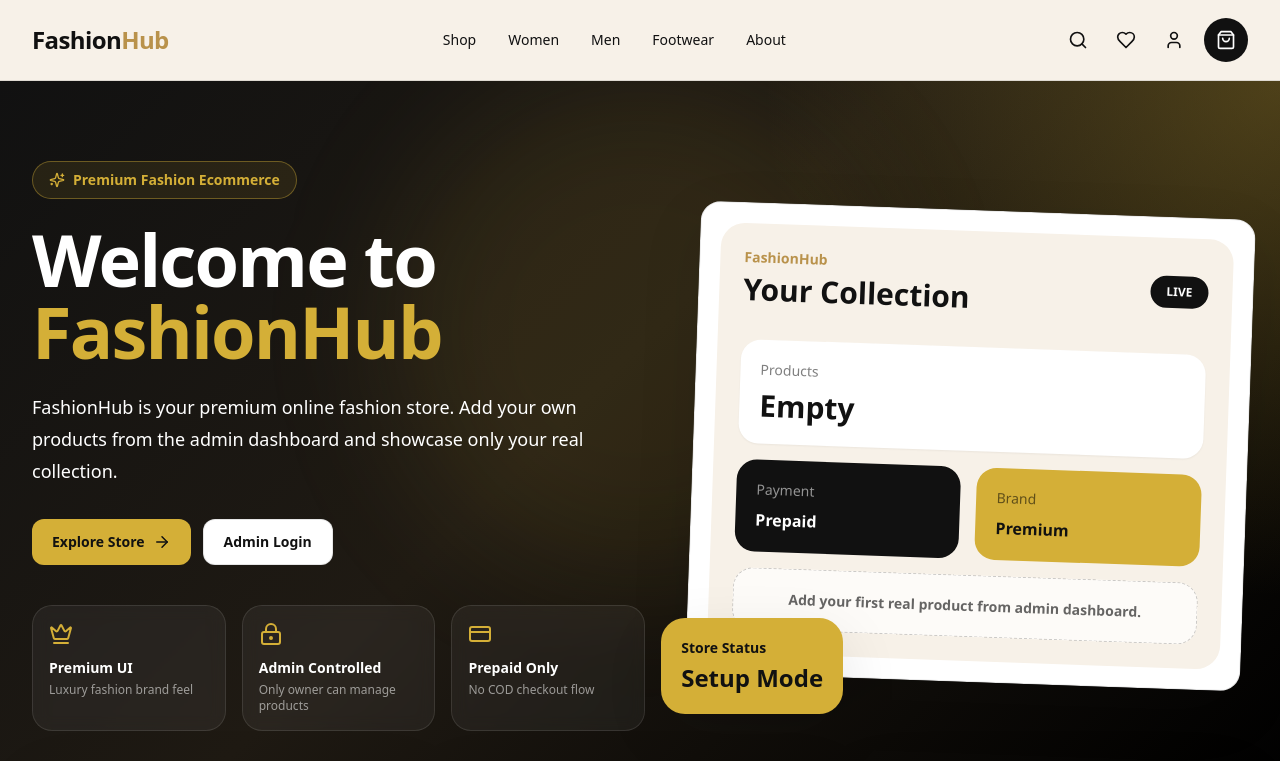
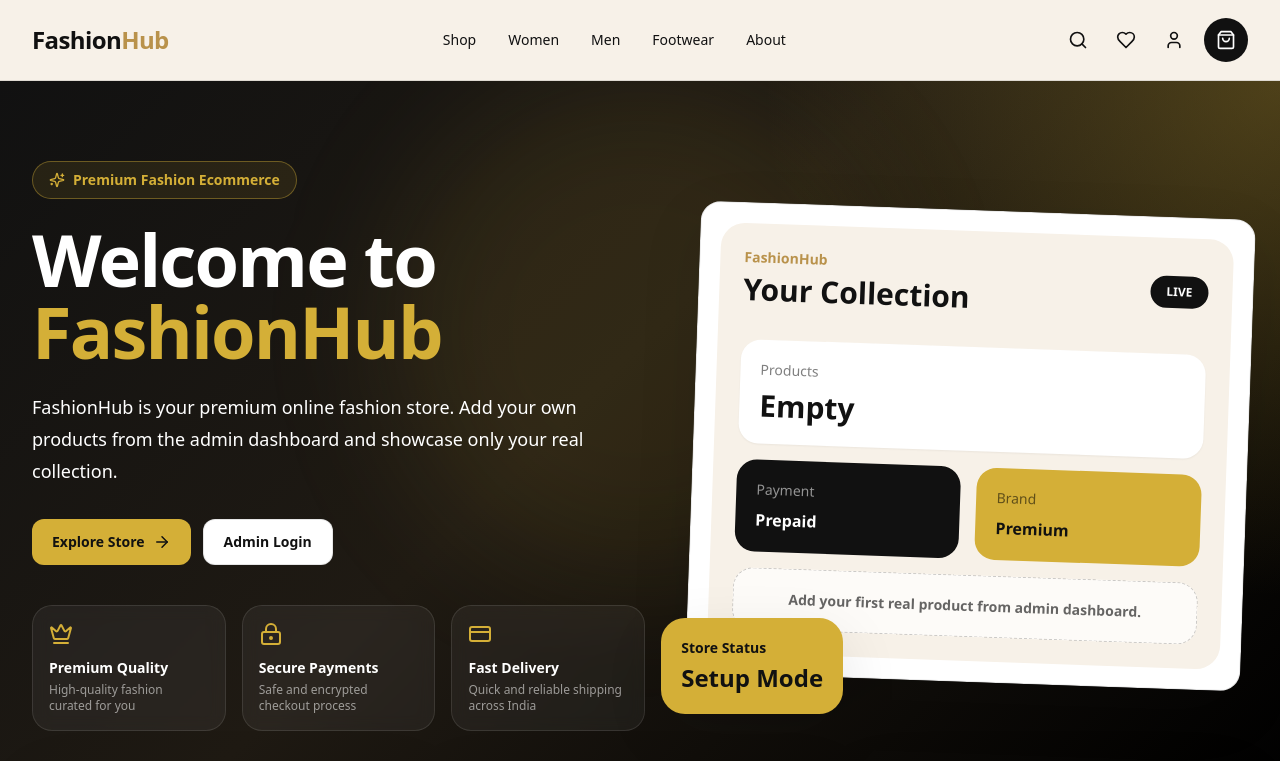
Before and after one commit to deepak3287/FashionHub-store, a Next.js app: page / in a window 1280 px wide. Shown: the top 761 px of the page. Built offline with nearby package versions, Linux system fonts and the light colour scheme; no server answers; the database is empty.

Commit message:
Update feature cards text

```diff
--- a/app/(store)/page.tsx
+++ b/app/(store)/page.tsx
@@ -164,25 +164,25 @@ export default async function HomePage() {
             <div className="mt-10 grid gap-4 sm:grid-cols-3">
               <div className="rounded-2xl border border-white/10 bg-white/5 p-4 backdrop-blur">
                 <Crown className="text-champagne" size={24} />
-                <p className="mt-3 text-sm font-bold">Premium UI</p>
+                <p className="mt-3 text-sm font-bold">Premium Quality</p>
 <p className="mt-1 text-xs text-white/55">
-                  Luxury fashion brand feel
+  High-quality fashion curated for you
 </p>
               </div>
 
               <div className="rounded-2xl border border-white/10 bg-white/5 p-4 backdrop-blur">
                 <LockKeyhole className="text-champagne" size={24} />
-                <p className="mt-3 text-sm font-bold">Admin Controlled</p>
+                <p className="mt-3 text-sm font-bold">Secure Payments</p>
 <p className="mt-1 text-xs text-white/55">
-                  Only owner can manage products
+  Safe and encrypted checkout process
 </p>
               </div>
 
               <div className="rounded-2xl border border-white/10 bg-white/5 p-4 backdrop-blur">
                 <CreditCard className="text-champagne" size={24} />
-                <p className="mt-3 text-sm font-bold">Prepaid Only</p>
+               <p className="mt-3 text-sm font-bold">Fast Delivery</p>
 <p className="mt-1 text-xs text-white/55">
-                  No COD checkout flow
+  Quick and reliable shipping across India
 </p>
               </div>
             </div>
```
Lines whose indentation alone changed are shown as unchanged.
